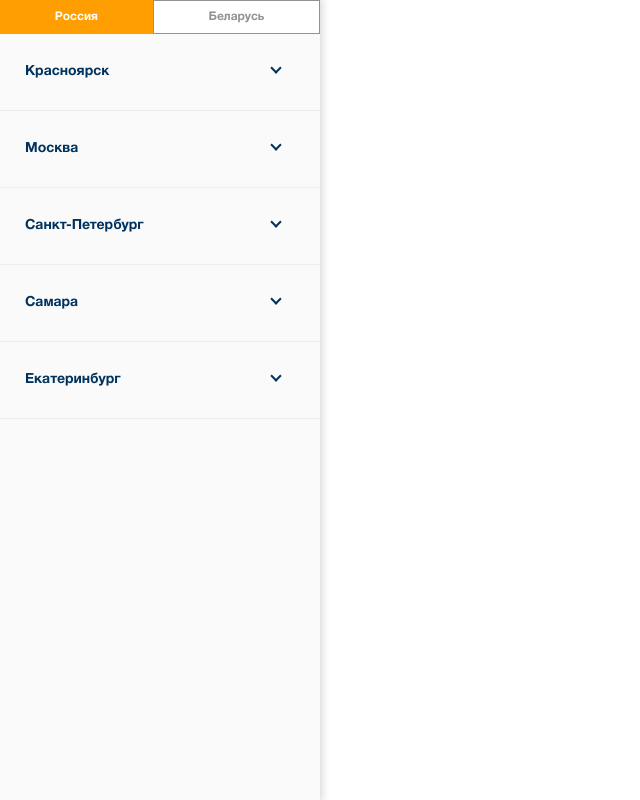
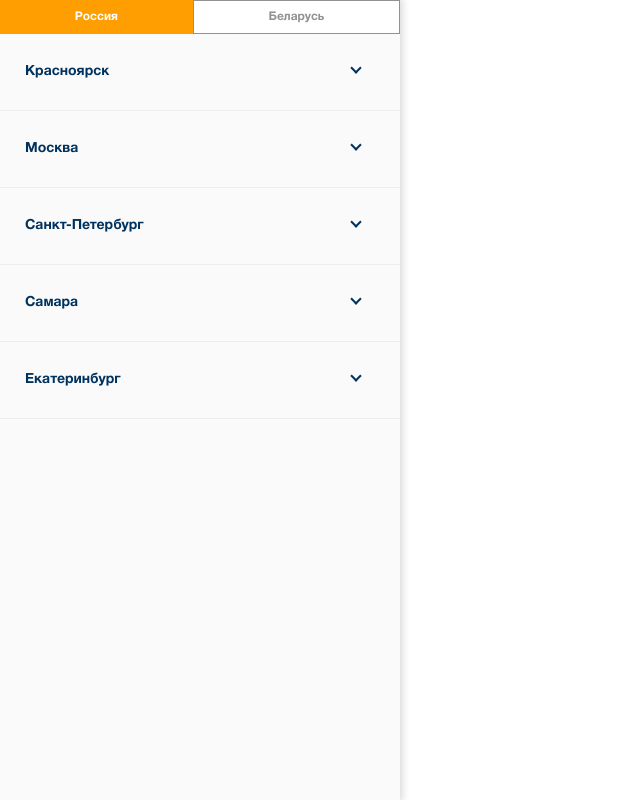
Before and after one commit to VictorNov/flag-studio, a plain HTML site: page index.html in a window 1280 px wide. Shown: the whole page, without its empty margins (0-640 px from the left). Drawn offline with nearby package versions, Linux system fonts and the light colour scheme; files that its build step writes are made by us from their sources.

Commit message:
Поправлена ширина сайдбара

```diff
--- a/styles.scss
+++ b/styles.scss
@@ -34,16 +34,19 @@ body {
 .app {
   width: 100%;
   height: 100vh;
-  display: grid;
-  grid-template-columns: repeat(12, 1fr);
+  display: flex;
+  flex-direction: row;
+  justify-content: flex-start;
+  align-items: stretch;
 }
 
 // Sidebar styles
 .sidebar {
-  grid-column: span 3;
   display: flex;
   flex-direction: column;
   align-items: stretch;
+  min-width: 200px;
+  width: 400px;
   max-height: 100vh;
 
   background-color: #FAFAFA;
@@ -51,6 +54,10 @@ body {
   -moz-box-shadow: 0 0 8px 2px rgba(0, 0, 0, .17);
   box-shadow: 0 0 8px 2px rgba(0, 0, 0, .17);
   z-index: 1;
+
+  @media screen and (max-width: 768px) {
+    width: 250px;
+  }
 }
 
 .sidebar__filter {
@@ -201,7 +208,7 @@ body {
 // Map styles
 .map-container {
   max-height: 100vh;
-  grid-column: span 9;
+  flex-grow: 1;
 
   // Make map grayscale
   canvas {
```
